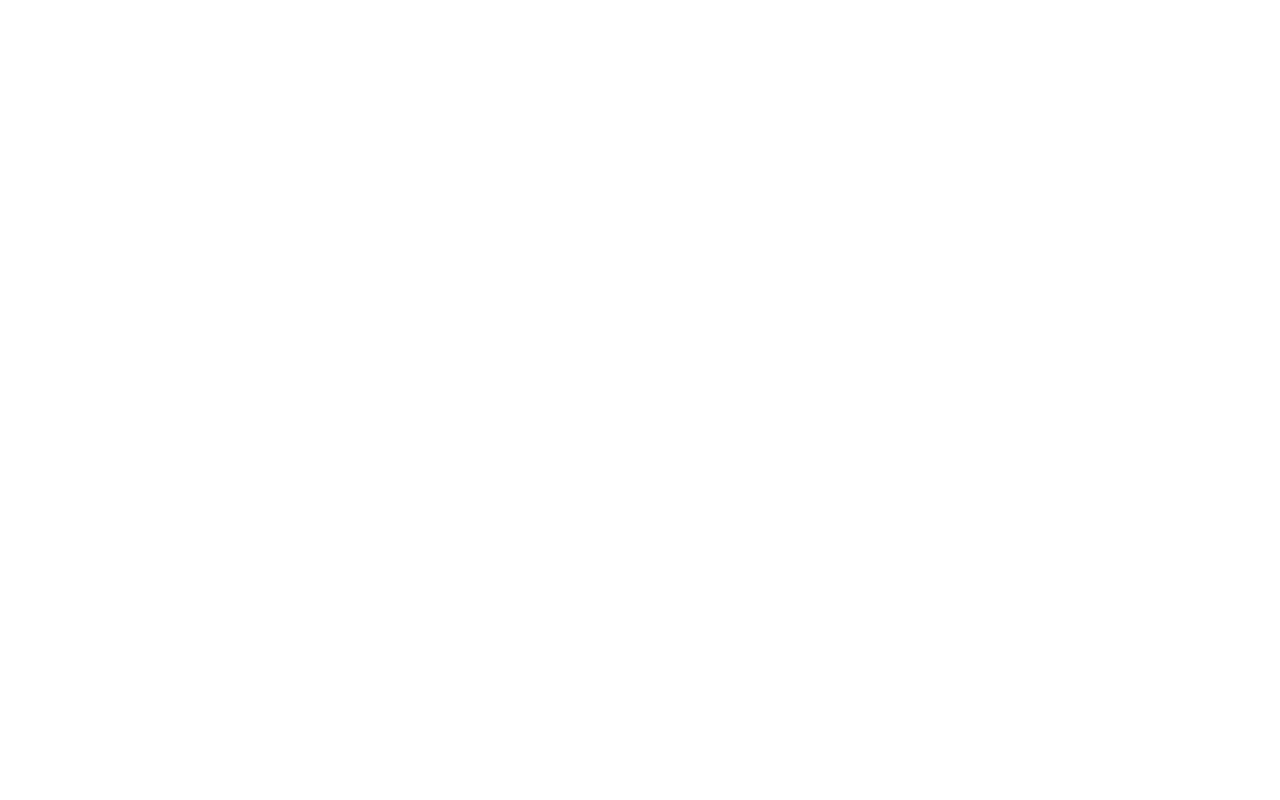
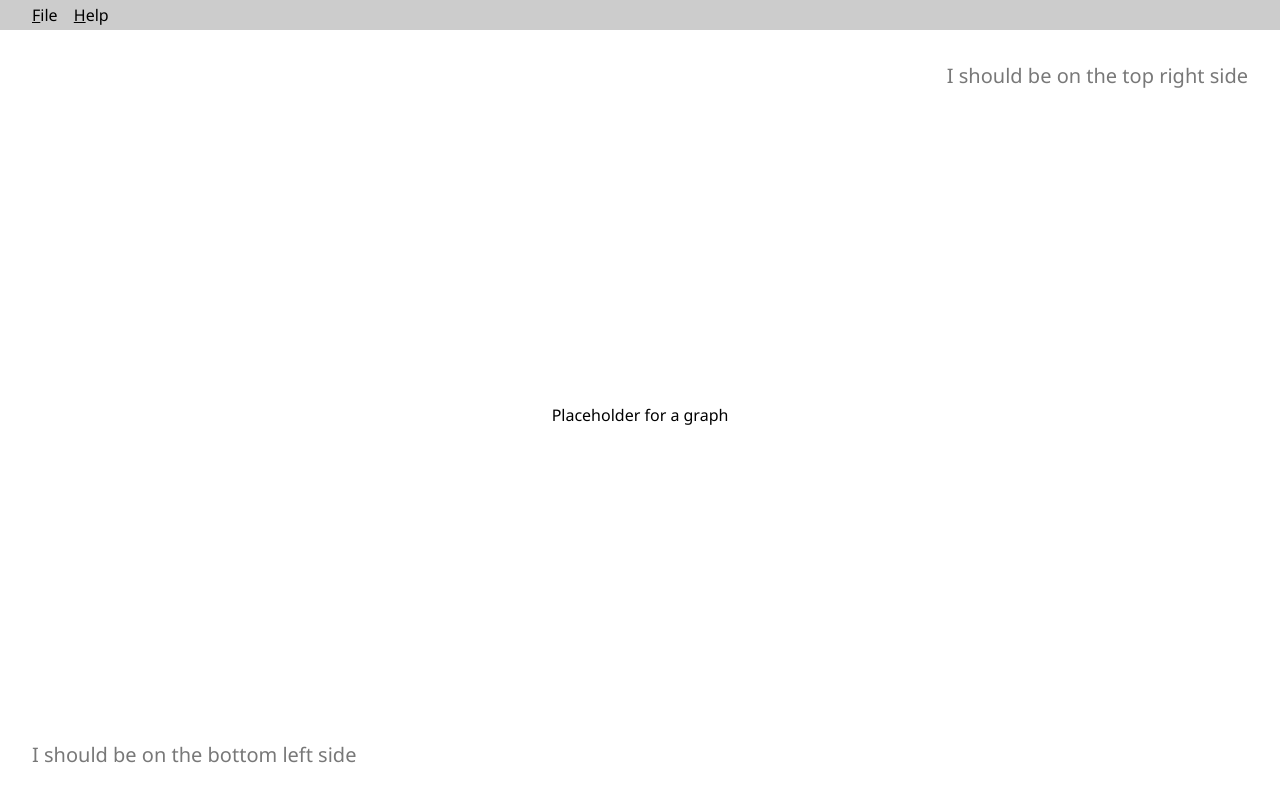
Before and after one commit to acriox/pbl-maxflow-calculator, a plain HTML site: page public/index.html in a window 1280 px wide. Drawn offline with Linux system fonts and the light colour scheme.

Commit message:
Implement shell UI

```diff
--- a/public/index.html
+++ b/public/index.html
@@ -7,10 +7,26 @@
         <meta name="description" content="Application used to calculate maximum flow in a transport network" />
 
         <meta name="viewport" content="width=device-width, initial-scale=1" />
+        <link rel="stylesheet" href="styles/styles.css" />
     </head>
     <body>
-        <div id="root">
+        <div class="shell">
+            <ul class="toolbar">
+                <li>File</li>
+                <li>Help</li>
+            </ul>
 
+            <div class="content">
+                <div class="message top-right-message"></div>
+
+                <div class="graph-canvas">
+                    <div class="graph">Placeholder for a graph</div>
+                </div>
+
+                <div class="message bottom-left-message"></div>
+            </div>
         </div>
+
+        <script src="scripts/app.js"></script>
     </body>
 </html>
--- /dev/null
+++ b/public/scripts/app.js
@@ -0,0 +1,19 @@
+class MessageBox {
+	constructor(selector) {
+		this._element = document.querySelector(selector);
+	}
+
+	set text(value) {
+		this._element.innerHTML = String(value);
+	}
+
+	get text() {
+		return this._element.innerHTML;
+	}
+}
+
+const topRightMessageBox = new MessageBox('.top-right-message');
+const bottomLeftMessageBox = new MessageBox('.bottom-left-message');
+
+topRightMessageBox.text = "I should be on the top right side";
+bottomLeftMessageBox.text = "I should be on the bottom left side";
--- /dev/null
+++ b/public/styles/styles.css
@@ -0,0 +1,76 @@
+@import url('https://fonts.googleapis.com/css2?family=Noto+Sans:wght@400;700&display=swap');
+
+body {
+	margin: 0;
+	font-family: 'Noto Sans', sans-serif;
+	font-size: 1rem;
+}
+
+.shell {
+	display: flex;
+	flex-direction: column;
+	height: 100vh;
+
+	background-color: gray;
+}
+
+.toolbar {
+	margin: 0;
+	background-color: #cccccc;
+	padding: 0.25rem 2rem;
+}
+
+.toolbar {
+	list-style-type: none;
+}
+
+.toolbar li {
+	display: inline-block;
+	margin: 0;
+}
+
+.toolbar li:not(:first-child) {
+	margin-left: 0.75rem;
+}
+
+.toolbar li::first-letter {
+	text-decoration: underline;
+}
+
+.content {
+	padding: 1rem 2rem;
+	background-color: #ffffff;
+	height: 100%;
+	position: relative;
+}
+
+.message {
+	font-size: 1.25rem;
+	color: #787878;
+	user-select: none;
+}
+
+.top-right-message {
+	position: absolute;
+	z-index: 10;
+	right: 2rem;
+	top: 2rem;
+}
+
+.bottom-left-message {
+	position: absolute;
+	z-index: 10;
+	left: 2rem;
+	bottom: 2rem;
+}
+
+.graph-canvas {
+	display: flex;
+	justify-content: center;
+	align-items: center;
+
+	height: 100%;
+}
+
+.graph {
+}
```
